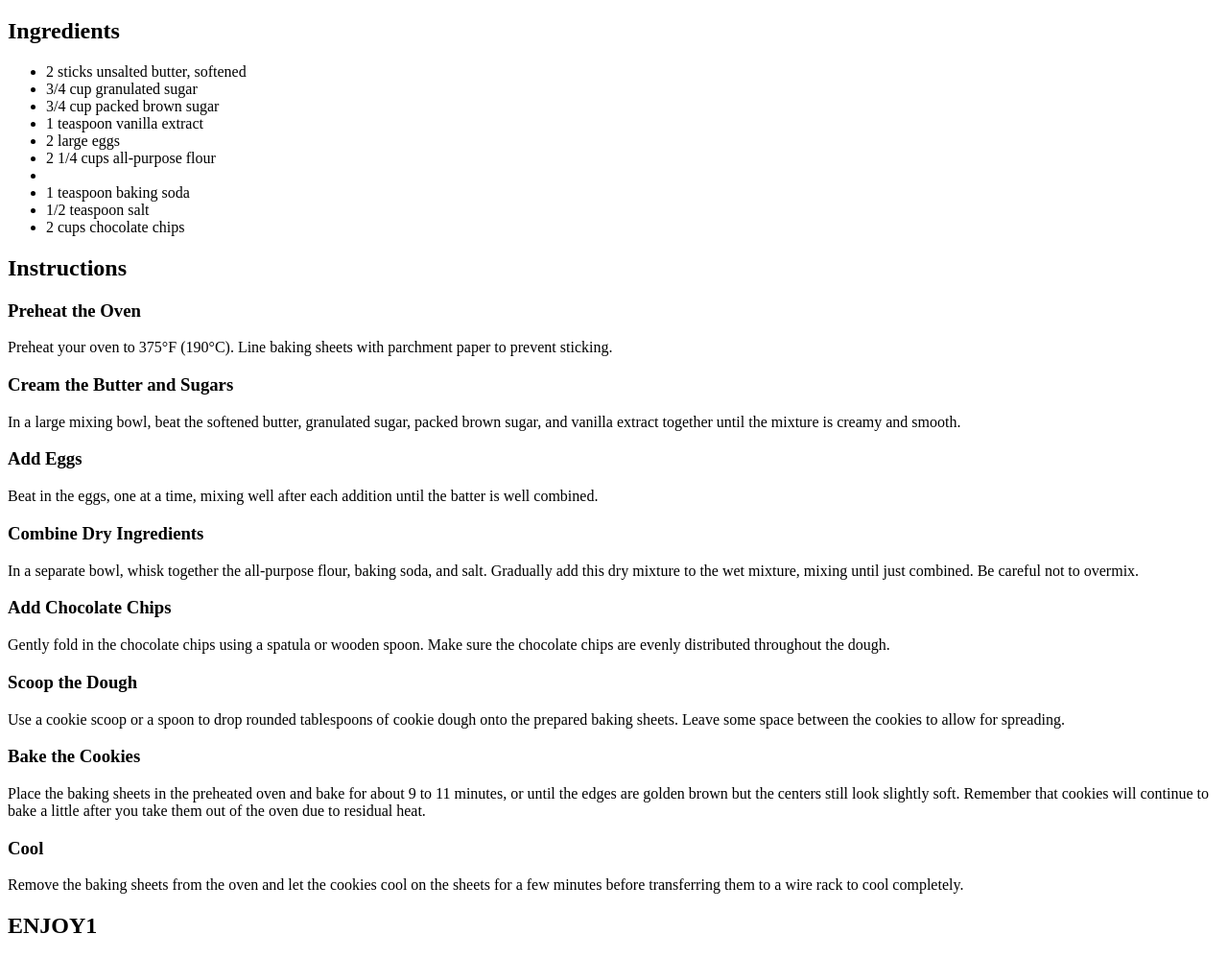
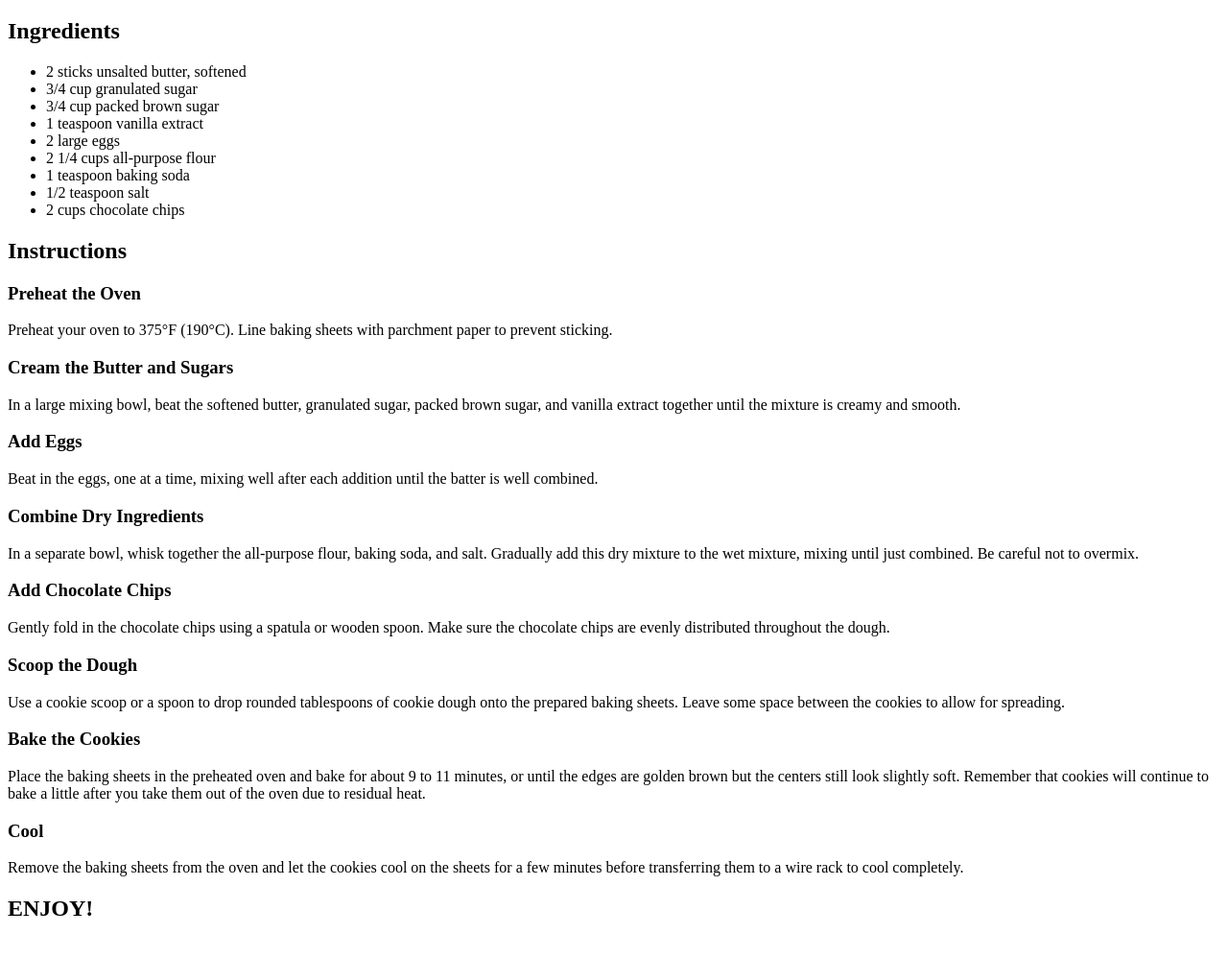
Before and after one commit to Lehigh-University-Design/how-to-website-kaaitlinmurphy, a plain HTML site: page index.html in a window 1280 px wide. Shown: the part 61-1059 px from the top of the page at 96% size. Drawn offline with Linux system fonts and the light colour scheme.

Commit message:
Update index.html

```diff
--- a/index.html
+++ b/index.html
@@ -15,7 +15,6 @@
       <li>1 teaspoon vanilla extract</li>
       <li>2 large eggs</li>
       <li>2 1/4 cups all-purpose flour</li>
-      <li></li>
       <li>1 teaspoon baking soda</li>
       <li>1/2 teaspoon salt</li>
       <li>2 cups chocolate chips</li>
@@ -37,7 +36,7 @@
     <p>Place the baking sheets in the preheated oven and bake for about 9 to 11 minutes, or until the edges are golden brown but the centers still look slightly soft. Remember that cookies will continue to bake a little after you take them out of the oven due to residual heat.</p>
     <h3>Cool</h3>
     <p>Remove the baking sheets from the oven and let the cookies cool on the sheets for a few minutes before transferring them to a wire rack to cool completely.</p>
-    <h2>ENJOY1</h2>
+    <h2>ENJOY!</h2>
 
   </body>
 </html>
```
